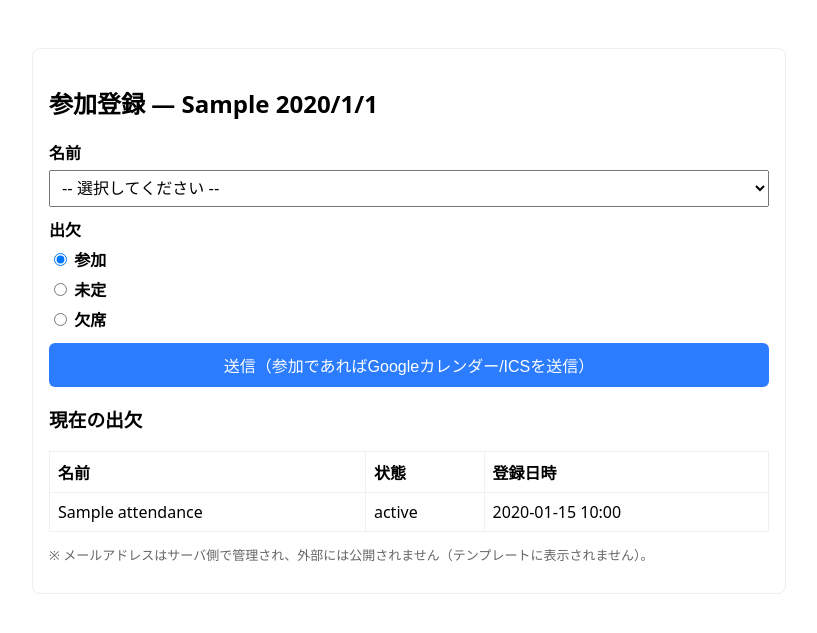
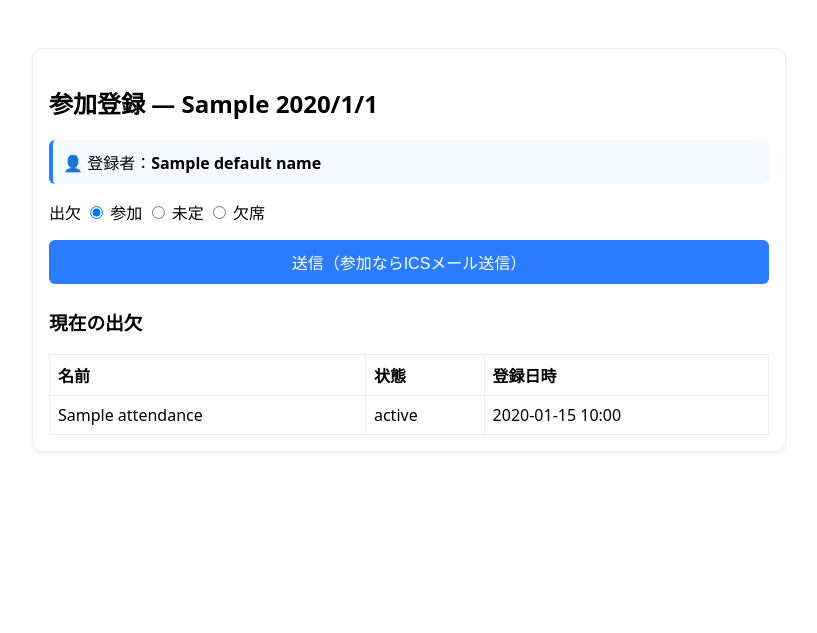
Before and after one commit to matsumurashin0125/event-app7, a Flask app: template templates/register_form.html in a window 1280 px wide. Shown: the top 633 px of the page, without its empty margins (231-1048 px from the left). Run offline with Flask 3, Linux system fonts and the light colour scheme; tables that the repository leaves empty hold one stand-in row (values such as "Sample post"); the template is opened without the code that fills it: values that come from a table or form of the project are taken from there, most other values are stand-ins (such as "Sample title", 1, 10 or a date in 2020).

Commit message:
Update register_form.html

```diff
--- a/templates/register_form.html
+++ b/templates/register_form.html
@@ -4,33 +4,39 @@
   <meta charset="utf-8">
   <title>参加登録</title>
   <meta name="viewport" content="width=device-width,initial-scale=1">
+
   <style>
     body{font-family:system-ui,-apple-system,"Hiragino Kaku Gothic ProN","メイリオ",sans-serif;padding:20px}
-    .card{max-width:720px;margin:20px auto;border:1px solid #eee;padding:16px;border-radius:8px}
-    label{display:block;margin-bottom:6px;font-weight:600}
-    select,input[type="text"],button{padding:8px;font-size:16px;width:100%;box-sizing:border-box}
-    .btn{background:#2b7cff;color:#fff;border:none;padding:10px;border-radius:6px;cursor:pointer}
-    table{width:100%;border-collapse:collapse;margin-top:12px}
-    th,td{border:1px solid #f0f0f0;padding:8px;text-align:left}
-    .muted{color:#666;font-size:13px}
+    .card{max-width:720px;margin:20px auto;border:1px solid #eee;padding:16px;border-radius:10px;background:white;box-shadow:0 2px 4px rgba(0,0,0,0.05)}
+    .btn{background:#2b7cff;color:#fff;border:none;padding:10px 12px;width:100%;border-radius:6px;cursor:pointer;font-size:16px}
+
+    .fixed-name {
+        background:#f4f8ff;
+        padding:10px;
+        border-left:4px solid #2b7cff;
+        margin-bottom:16px;
+        border-radius:6px;
+        font-size:16px;
+    }
+
+    table{width:100%;border-collapse:collapse;margin-top:16px}
+    th,td{border:1px solid #eee;padding:8px;text-align:left}
+    h3{margin-top:24px}
   </style>
 </head>
 <body>
   <div class="card">
     <h2>参加登録 — {{ candidate.gym }} {{ candidate.year }}/{{ candidate.month }}/{{ candidate.day }}</h2>
 
-    <form method="POST" action="">
-      <div>
-        <label for="name">名前</label>
-        <select name="name" id="name" required>
-          <option value="">-- 選択してください --</option>
-          {% for m in members %}
-            <option value="{{ m }}"
-                {% if default_name == m %} selected {% endif %}
-            >{{ m }}</option>
-          {% endfor %}
-        </select>
-      </div>
+    <!-- 名前は固定表示 -->
+    <div class="fixed-name">
+        👤 登録者：<strong>{{ default_name }}</strong>
+    </div>
+
+    <form method="POST">
+
+      <!-- hidden で送る -->
+      <input type="hidden" name="name" value="{{ default_name }}">
 
       <div style="margin-top:10px;">
         <label>出欠</label>
@@ -39,12 +45,12 @@
         <label><input type="radio" name="status" value="欠席"> 欠席</label>
       </div>
 
-      <div style="margin-top:12px;">
-        <button class="btn" type="submit">送信（参加であればGoogleカレンダー/ICSを送信）</button>
+      <div style="margin-top:16px;">
+        <button class="btn" type="submit">送信（参加ならICSメール送信）</button>
       </div>
     </form>
 
-    <h3 style="margin-top:18px">現在の出欠</h3>
+    <h3>現在の出欠</h3>
     <table>
       <thead><tr><th>名前</th><th>状態</th><th>登録日時</th></tr></thead>
       <tbody>
@@ -58,7 +64,6 @@
       </tbody>
     </table>
 
-    <p class="muted">※ メールアドレスはサーバ側で管理され、外部には公開されません（テンプレートに表示されません）。</p>
   </div>
 </body>
 </html>
```
